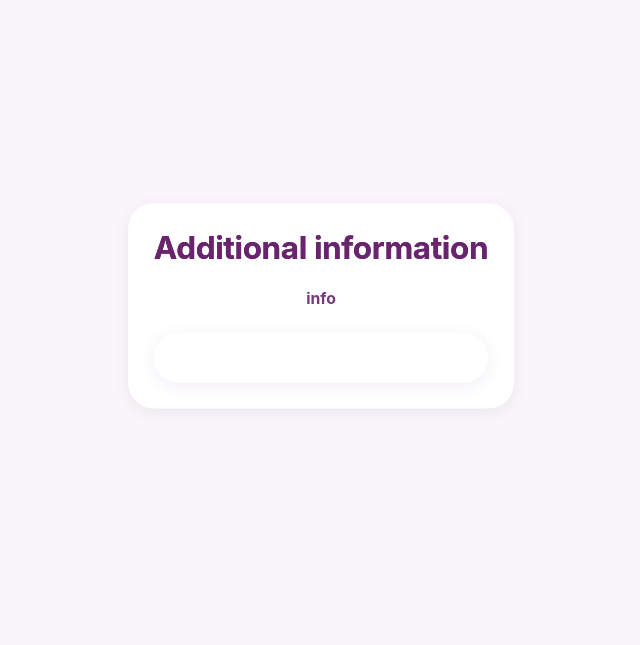
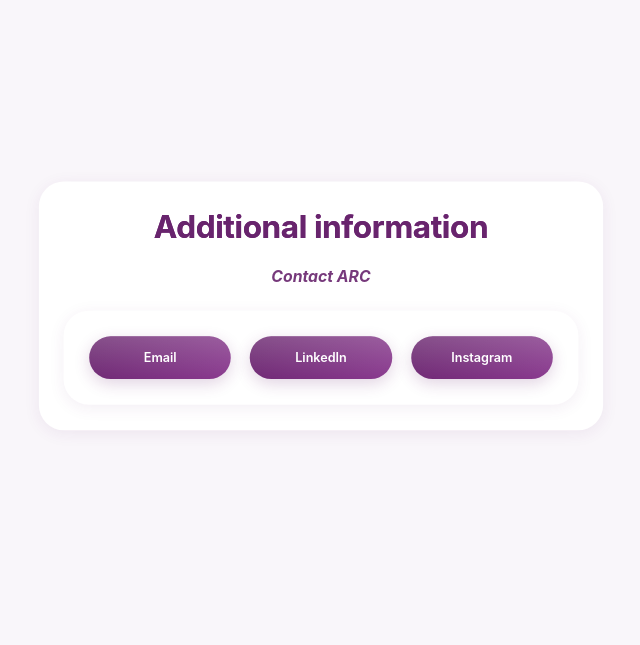
Before and after one commit to DurhamARC/ARC-Feedback, a Flask app: page /about in a window 1280 px wide. Shown: the part 138-783 px from the top of the page, without its empty margins (319-959 px from the left). Run offline with Flask 3, Linux system fonts and the light colour scheme; some libraries are stand-ins or nearby versions.

Commit message:
About page + contact info

```diff
--- a/SearchApp/ORCiD_API_App.py
+++ b/SearchApp/ORCiD_API_App.py
@@ -15,10 +15,10 @@ from io import BytesIO
 import pandas as pd
 import requests
 import logging
+import secrets
 import click
 import re
 import os
-import secrets
 
 load_dotenv()
 
@@ -532,7 +532,7 @@ class OrcidApp(BaseFlaskApp):
                 else:
                     flash('No new publications were saved.', 'error')
 
-        except Exception as e:
+        except Exception:
             db.session.rollback()
             logging.exception("Error saving publications:")
             flash('An error occurred while saving the publications. Please try again.', 'error')
@@ -589,7 +589,7 @@ class OrcidApp(BaseFlaskApp):
                 else:
                     logging.debug("No new fundings were selected or saved.")
 
-        except Exception as e:
+        except Exception:
             db.session.rollback()
             flash('An error occurred while saving the funding records. Please try again.', 'error')
             return redirect(url_for('orcid_works_search'))
@@ -653,7 +653,7 @@ class OrcidApp(BaseFlaskApp):
         try:
             response = requests.post(token_url, headers=headers, data=data, timeout=10)
             response.raise_for_status()
-        except requests.exceptions.RequestException as e:
+        except requests.exceptions.RequestException:
              flash("Could not communicate with ORCID to finalize login. Please try again.", "error")
              abort(500)
 
--- a/SearchApp/templates/about.html
+++ b/SearchApp/templates/about.html
@@ -6,8 +6,17 @@
 <div class="page-container">
     <div class="welcome-message">
         <h1>Additional information</h1>
-        <p class="lead" style="font-weight:bold">info</p>
-        <div class="feature-card">
+        <p class="lead" style="font-weight:bold; font-style: italic;">Contact ARC</p>
+        <div class="feature-card" style="flex-direction:row">
+            <a href="mailto:arc.admin@durham.ac.uk" class="button" style="-webkit-text-fill-color: var(--button-text);">
+                Email
+            </a>
+            <a href="https://www.linkedin.com/company/advanced-research-computing-arc/?viewAsMember=true" target="_blank" class="button" style="-webkit-text-fill-color: var(--button-text);">
+                LinkedIn
+            </a>
+            <a href="https://www.instagram.com/arc_durhamuniversity/" target="_blank" class="button" style="-webkit-text-fill-color: var(--button-text);">
+                Instagram
+            </a>
         </div>
     </div>
     </footer>
--- a/SearchApp/templates/works_results.html
+++ b/SearchApp/templates/works_results.html
@@ -86,7 +86,7 @@
 
     if (!anySelected) {
       e.preventDefault();
-      showError('Please select at least one funding');
+      showError('Please select at least one publication');
       return;
     }
 
```
